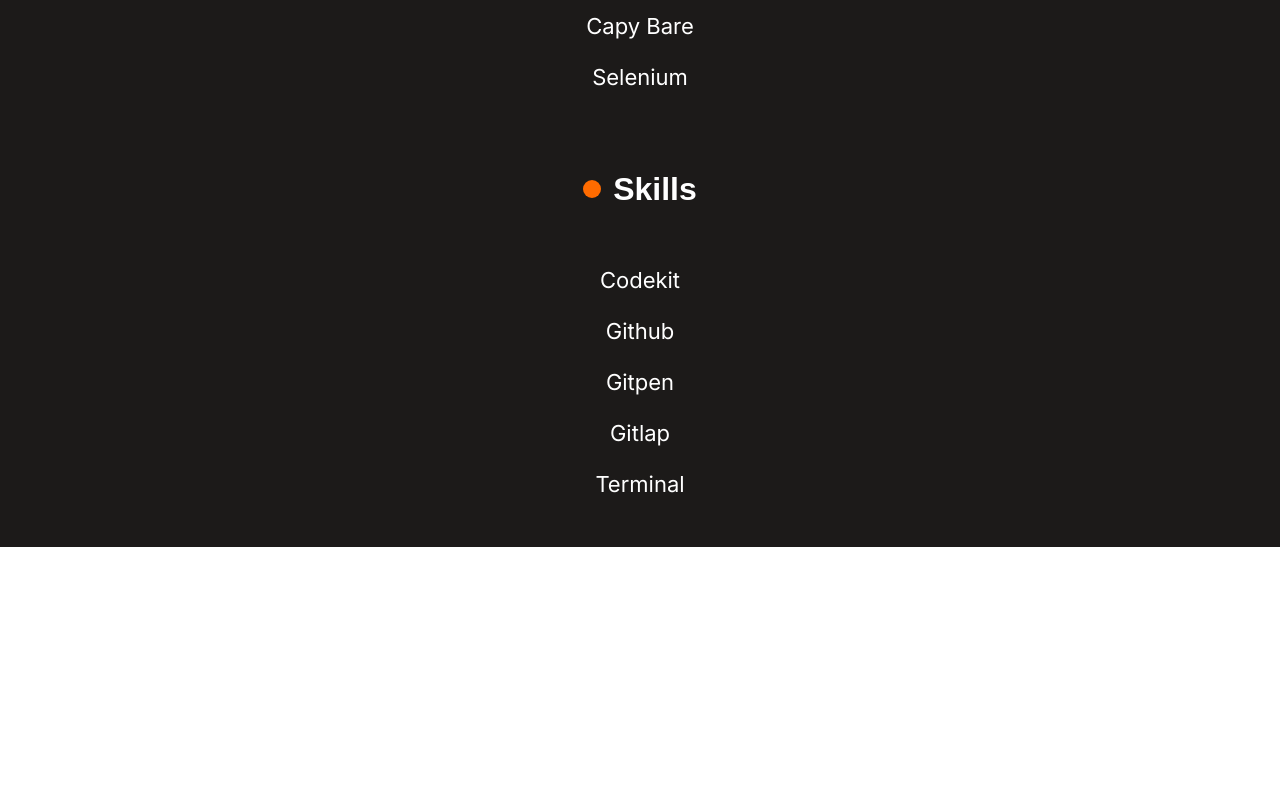
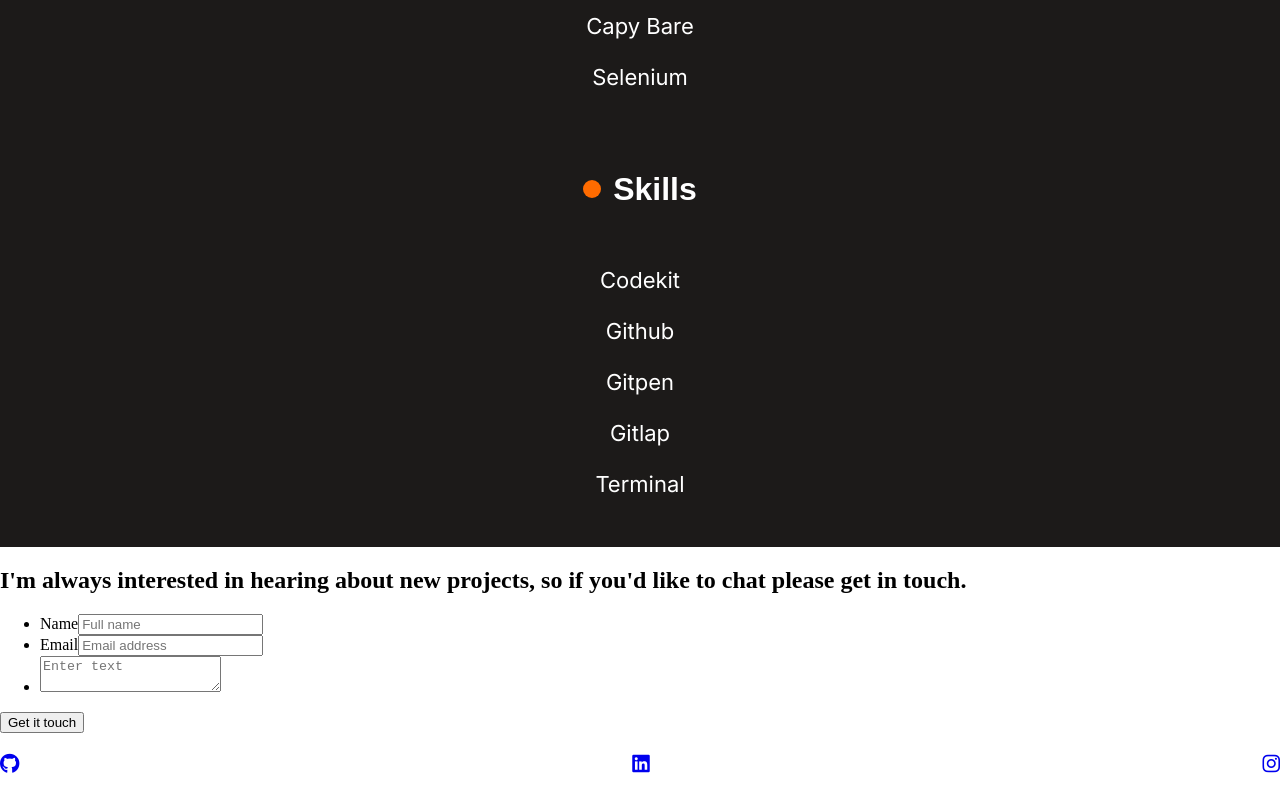
Before and after one commit to Cluab/Portfolio, a plain HTML site: page index.html in a window 1280 px wide. Shown: the part 5576-6372 px from the top of the page. Before the commit the page ends 6123 px from the top, so only its background shows below. Drawn offline with Linux system fonts and the light colour scheme; a web font is replaced by a local one.

Commit message:
added contact form in Html file

```diff
--- a/index.html
+++ b/index.html
@@ -190,5 +190,35 @@
       </div>
 
     </section>
+    <footer class="footer">
+      <form action="" method="post" class="myform">
+        <h2>I'm always interested in hearing about new projects, so if you'd like to chat please get in touch.</h2>
+        <ul>
+          <li><label type="" >Name</label><input maxlength="30"
+            placeholder="Full name" class="form-name"
+            required></li>
+          <li><label type="">Email</label><input type="email"
+            name="email"
+            id="email"
+            class="form-Email"
+            placeholder="Email address"
+            required></li>
+          <li><label type="" ><textarea id="message"
+            class="input-textarea"
+            name="message"
+            maxlength="500"
+            placeholder="Enter text"
+            required></textarea></label></li>
+        </ul>
+        <button type="submit"> Get it touch</button>
+      </form>
+      <div>
+        <ul class="socialmediaicons">
+          <li><a href="https://github.com/Cluab"><i class="fa-brands fa-github"></i></a></li>
+          <li><a href="https://linkedin.com/in/Ebrahim Al-Yousefi"><i class="fa-brands fa-linkedin"></i></a></li>
+          <li><a href="https://www.instagram.com/27.i.b/"><i class="fa-brands fa-instagram"></i></a></li>
+        </ul>
+      </div>
+    </footer>
 </body>
 </html>
```
